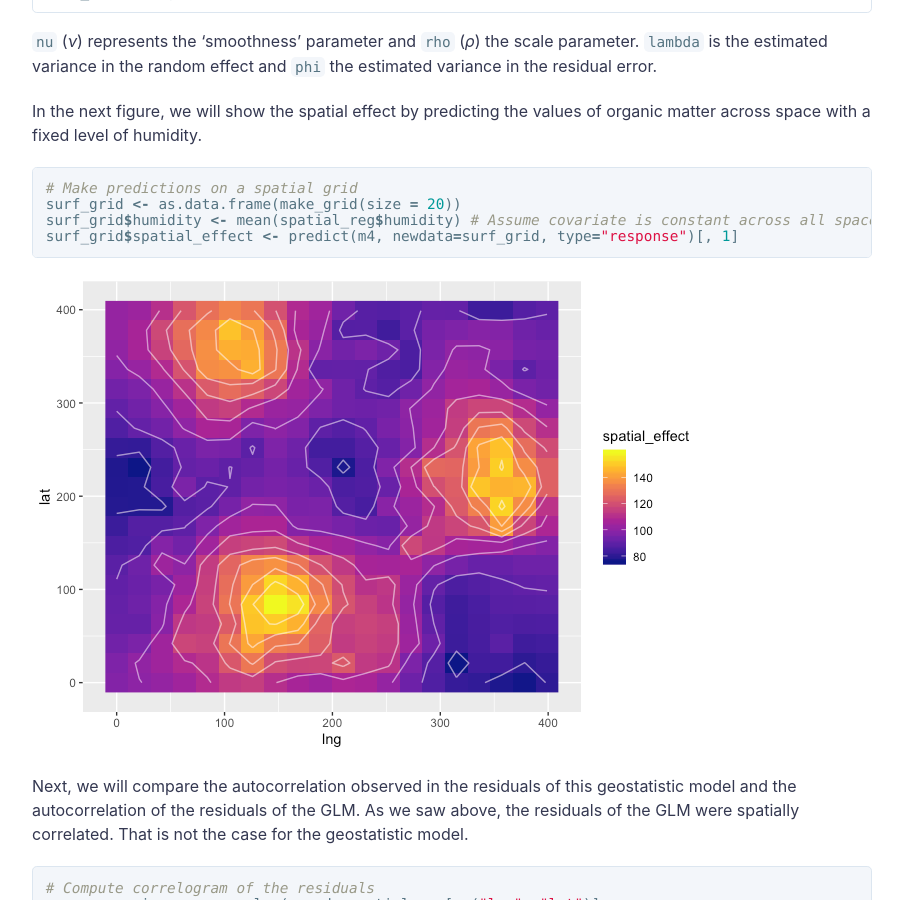
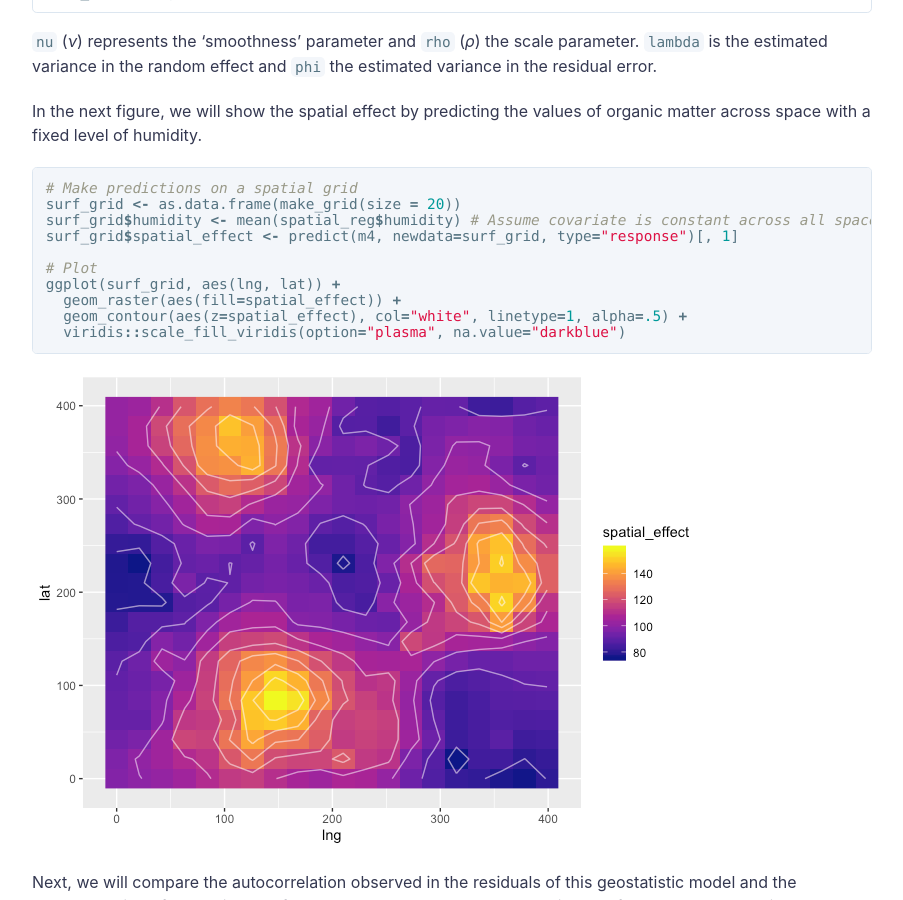
Before and after one commit to HughSt/HughSt.github.io, a Jekyll site: the page built from _posts/2017-10-11-week-6.md, in a window 1280 px wide and 900 px high, scrolled down 10642 px. Shown: the whole window, without its empty margins (188-1091 px from the left). Built offline with Jekyll 4.4.1, drawn with Linux system fonts in a browser that asks for light colours.

Commit message:
Adding more code to wek 6

```diff
--- a/_posts/2017-10-11-week-6.md
+++ b/_posts/2017-10-11-week-6.md
@@ -346,6 +346,12 @@ values of organic matter across space with a fixed level of humidity.
 surf_grid <- as.data.frame(make_grid(size = 20))
 surf_grid$humidity <- mean(spatial_reg$humidity) # Assume covariate is constant across all space (for visualization only)
 surf_grid$spatial_effect <- predict(m4, newdata=surf_grid, type="response")[, 1]
+
+# Plot
+ggplot(surf_grid, aes(lng, lat)) +
+  geom_raster(aes(fill=spatial_effect)) +
+  geom_contour(aes(z=spatial_effect), col="white", linetype=1, alpha=.5) +
+  viridis::scale_fill_viridis(option="plasma", na.value="darkblue")
 {% endhighlight %}
 
 ![](https://raw.githubusercontent.com/HughSt/HughSt.github.io/master/_posts/week6_spatial_regression_files/figure-gfm/plt_smooth-1.png)<!-- -->
```
